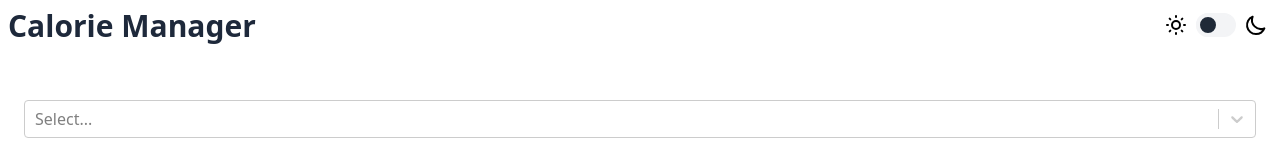
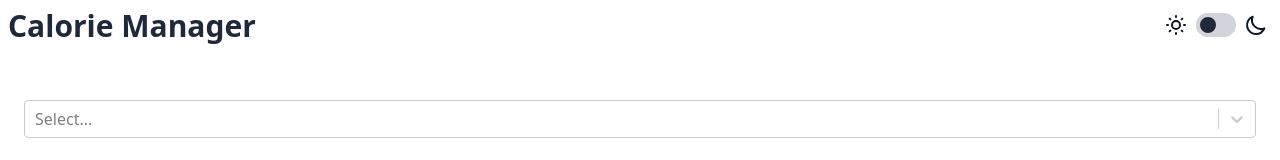
Before and after one commit to ryo-furukawa-1122/Calorie-Manager, a React (Create React App) app: page / in a window 1280 px wide. Shown: the top 160 px of the page. Built offline with nearby package versions, Linux system fonts and the light colour scheme.

Commit message:
Changed the color of theme switch

```diff
--- a/src/components/ThemeSwitch.js
+++ b/src/components/ThemeSwitch.js
@@ -28,7 +28,7 @@ const ThemeSwitch = () => {
         <div className='flex'>
             <div className="m-1 text-xs">
                 <svg
-                className="w-6 h-6"
+                className="w-6 h-6 stroke-slate-900 dark:stroke-slate-100"
                 xmlns="http://www.w3.org/2000/svg"
                 fill="none"
                 viewBox="0 0 24 24"
@@ -57,7 +57,7 @@ const ThemeSwitch = () => {
             </div>
             <div className="m-1 text-xs">
                 <svg
-                className="w-6 h-6"
+                className="w-6 h-6 stroke-slate-900 dark:stroke-slate-100"
                 xmlns="http://www.w3.org/2000/svg"
                 fill="none"
                 viewBox="0 0 24 24"
--- a/src/index.css
+++ b/src/index.css
@@ -1,12 +1,12 @@
 @tailwind base;
 @tailwind components;
 .toggle-checkbox {
-    @apply absolute block w-6 h-6 dark:bg-white border-4 dark:border-gray-400 rounded-full appearance-none cursor-pointer focus:outline-none bg-gray-800 border-gray-100;
+    @apply absolute block w-6 h-6 dark:bg-white border-4 dark:border-gray-400 rounded-full appearance-none cursor-pointer focus:outline-none bg-gray-800 border-gray-300;
 }
 .toggle-checkbox:checked {
     @apply right-0 border-gray-400;
 }
 .toggle-label {
-    @apply block h-6 align-middle overflow-hidden text-gray-100 bg-gray-100 rounded-full cursor-pointer dark:text-gray-400 dark:bg-gray-400 dark:border-gray-400 border-gray-100 border-2;
+    @apply block h-6 align-middle overflow-hidden text-gray-300 bg-gray-300 rounded-full cursor-pointer dark:text-gray-400 dark:bg-gray-400 dark:border-gray-400 border-gray-300 border-2;
 }
 @tailwind utilities;
```
